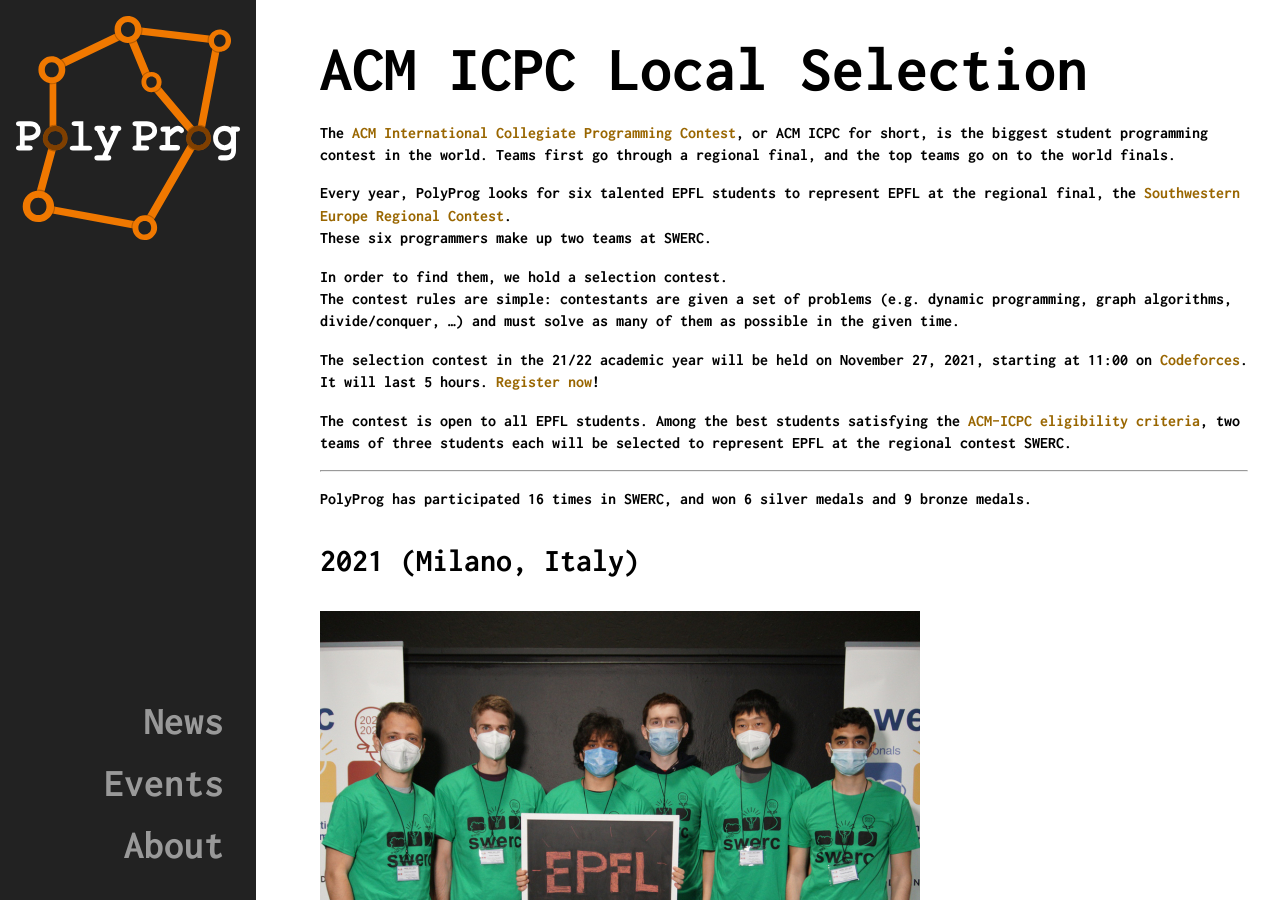
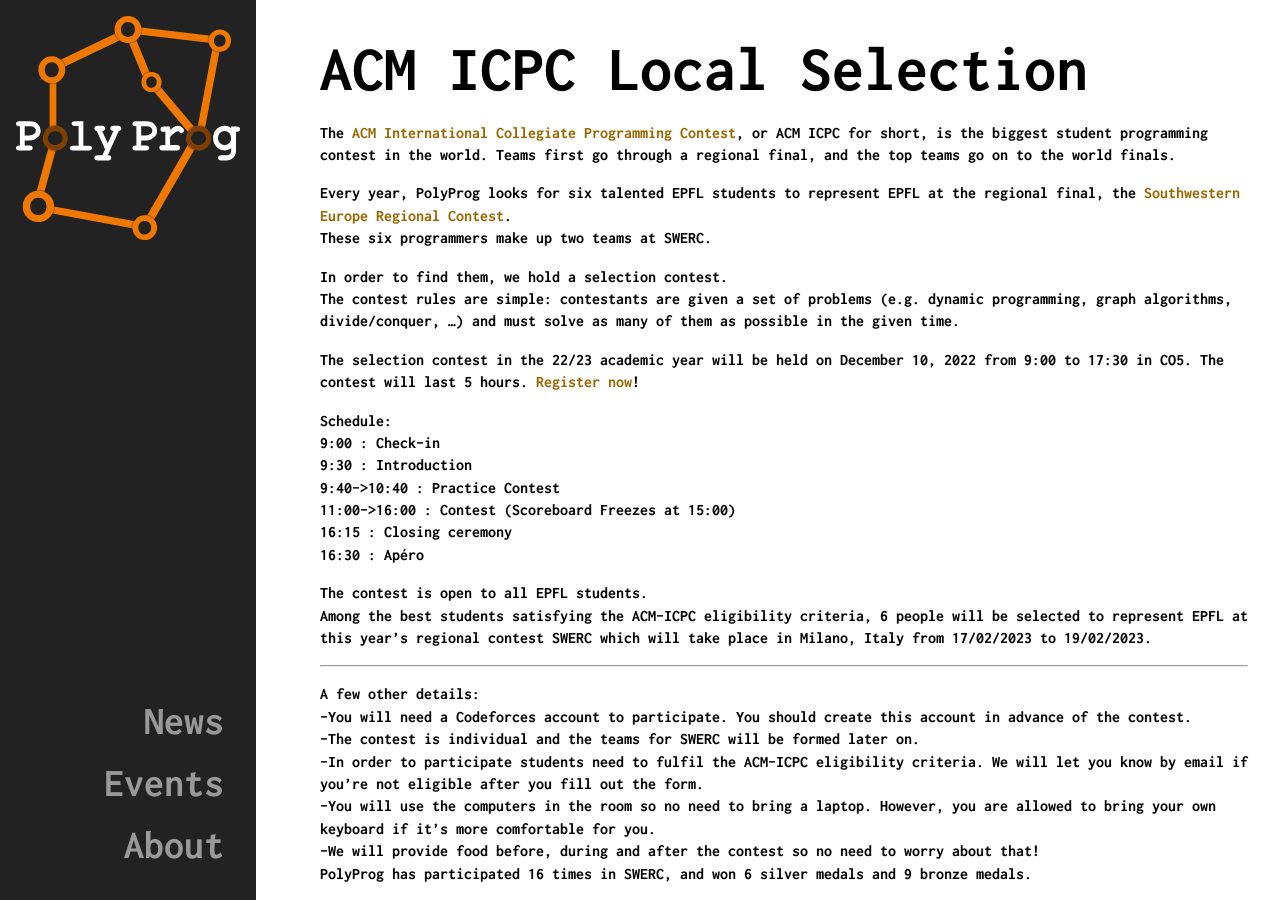
Before and after one commit to PolyProg/PolyProg.github.io, a Jekyll site: the page built from _events/swerc.md, in a window 1280 px wide and 900 px high. Built offline with Jekyll 4.4.1, drawn with Linux system fonts in a browser that asks for light colours.

Commit message:
Update swerc.md

```diff
--- a/_events/swerc.md
+++ b/_events/swerc.md
@@ -22,14 +22,28 @@
 The contest rules are simple: contestants are given a set of problems (e.g. dynamic programming, graph algorithms, divide/conquer, ...)
 and must solve as many of them as possible in the given time.
 
-The selection contest in the 21/22 academic year will be held on **November 27, 2021**, starting at **11:00** on [Codeforces](https://codeforces.com/). It will last 5 hours.
+The selection contest in the 22/23 academic year will be held on **December 10, 2022 from 9:00 to 17:30 in CO5**. The contest will last 5 hours.
 [Register now](https://forms.gle/VJNNkErk2xmca4Hq7)!
 
+Schedule:
+9:00 : Check-in
+9:30 : Introduction
+9:40->10:40 : Practice Contest
+11:00->16:00 : Contest (Scoreboard Freezes at 15:00)
+16:15 : Closing ceremony
+16:30 : Apéro
+
 The contest is open to all EPFL students.
-Among the best students satisfying the [ACM-ICPC eligibility criteria](https://drive.google.com/file/d/1E9yaQbpSu9059UrOYafAiNrH-ABgRDAW/view), two teams of three students each will be selected to represent EPFL at the regional contest SWERC.
+Among the best students satisfying the ACM-ICPC eligibility criteria, 6 people will be selected to represent EPFL at this year's regional contest SWERC which will take place in Milano, Italy from 17/02/2023 to 19/02/2023.
 
 ---
 
+A few other details:
+-You will need a Codeforces account to participate. You should create this account in advance of the contest.
+-The contest is individual and the teams for SWERC will be formed later on.
+-In order to participate students need to fulfil the ACM-ICPC eligibility criteria. We will let you know by email if you're not eligible after you fill out the form.
+-You will use the computers in the room so no need to bring a laptop. However, you are allowed to bring your own keyboard if it's more comfortable for you.
+-We will provide food before, during and after the contest so no need to worry about that!
 PolyProg has participated 16 times in SWERC, and won 6 silver medals and 9 bronze medals.
 
 {% assign sorted_results = site.results | sort: 'id' %}
```
